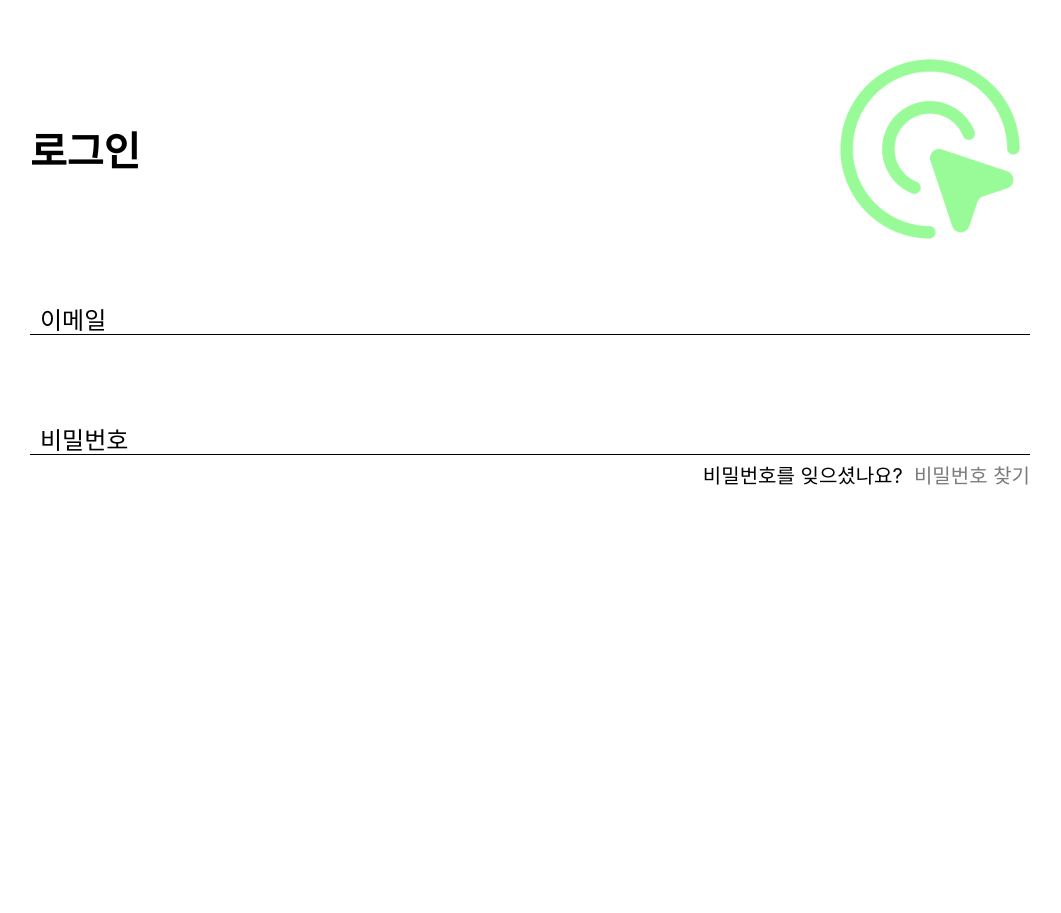
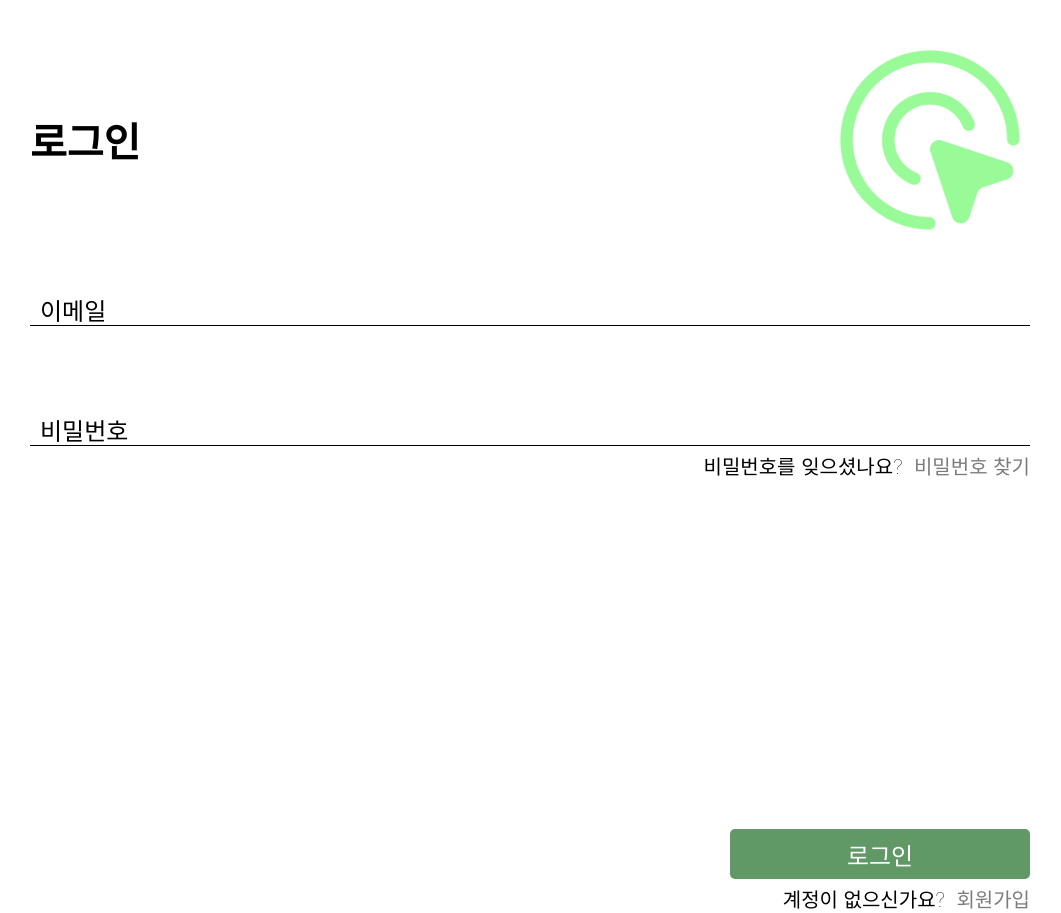
Before and after one commit to CUTY-DMS/Team1-KDA-Frontend, a React (Create React App) app in the folder kda/: page /signIn in a window 1280 px wide. Shown: the whole page, without its empty margins (110-1171 px from the left). Before the commit the page ends 800 px from the top, so only its background shows below. Built offline with nearby package versions, Linux system fonts and the light colour scheme.

Commit message:
🌱 :: button & signup page

```diff
--- a/kda/src/components/common/Button.jsx
+++ b/kda/src/components/common/Button.jsx
@@ -1,12 +1,41 @@
 import React from "react";
 import { styled } from "styled-components";
 
-function Button(red,text,width) {
+function Button({red,text,width}) {
     return (
-        <>
-            Hello
-        </>
+        <Btn width={width} red={red}>
+            {text}
+        </Btn>
     )
 }
 
 export default Button;
+
+const Btn = styled.button`
+    width:${({width}) => (width ? `${width}px` : "100px")};
+    background-color:${({red}) => (red ? `#B44646` : "#609966")};
+    font-weight:100;
+    font-size:24px;
+    height:50px;
+    color:white;
+    border-radius:5px;
+    border:none;
+    cursor: pointer;
+    transition:0.2s ease-in-out;
+
+    &:hover {
+        opacity: 0.8;
+    }
+    &:active {
+        opacity: 1;
+        transition:0.01s;
+        transform:scale(0.9);
+    }
+
+    -webkit-touch-callout: none;
+    -webkit-user-select: none;
+    -khtml-user-select: none;
+    -moz-user-select: none;
+    -ms-user-select: none;
+    user-select: none;
+`;
--- a/kda/src/pages/signIn.jsx
+++ b/kda/src/pages/signIn.jsx
@@ -1,10 +1,14 @@
 import React from "react";
 import { styled } from "styled-components";
 import TextField from "../components/common/TextField";
+import Button from "../components/common/Button";
 
 function SignInPage() {
     const onForgetPassword = () => {
         window.location.href = "/forgetPassword";
+    };
+    const onSignUp = () => {
+        window.location.href = "/signUp";
     };
 
     return (
@@ -21,6 +25,13 @@ function SignInPage() {
                 <span>비밀번호를 잊으셨나요?&nbsp;&nbsp;</span>
                 <span onClick={onForgetPassword}>비밀번호 찾기</span>
             </LinkBox>
+            <BottomBox>
+                <Button red={false} width={300} text="로그인">sdf</Button>
+            </BottomBox>
+            <LinkBox2>
+                <span>계정이 없으신가요?&nbsp;&nbsp;</span>
+                <span onClick={onSignUp}>회원가입</span>
+            </LinkBox2>
         </Body>
     )
 }
@@ -61,7 +72,7 @@ const TopBox = styled.div`
     width:1000px;
     height:200px;
     align-items:center;
-    margin-top:49px;
+    margin-top:40px;
 `;
 
 const InputBox = styled.div`
@@ -77,13 +88,61 @@ const LinkBox = styled.div`
     display:flex;
     justify-content:end;
     span {
+        font-weight:100;
         font-size:20px;
         cursor:default;
         position:relative;
         bottom:9px;
+        transition:0.1s ease-in-out;
+        &:hover {
+            opacity: .8;
+        }
+    }
+    :first-child {
+        -webkit-touch-callout: none;
+        -webkit-user-select: none;
+        -khtml-user-select: none;
+        -moz-user-select: none;
+        -ms-user-select: none;
+        user-select: none;
     }
     :last-child {
         color:#7c7c7c;
         cursor: pointer;
     }
 `;
+
+const LinkBox2 = styled.div`
+    width:1000px;
+    display:flex;
+    justify-content:end;
+    span {
+        font-weight:100;
+        font-size:20px;
+        cursor:default;
+        margin-top:5px;
+    }
+    :first-child {
+        -webkit-touch-callout: none;
+        -webkit-user-select: none;
+        -khtml-user-select: none;
+        -moz-user-select: none;
+        -ms-user-select: none;
+        user-select: none;
+    }
+    :last-child {
+        color:#7c7c7c;
+        cursor: pointer;
+        transition:0.1s ease-in-out;
+        &:hover {
+            opacity: .8;
+        }
+    }
+`;
+
+const BottomBox = styled.div`
+    width:1000px;
+    margin-top:340px;
+    display:flex;
+    justify-content:end;
+`;
--- a/kda/src/pages/signUp.jsx
+++ b/kda/src/pages/signUp.jsx
@@ -0,0 +1,137 @@
+import React from "react";
+import { styled } from "styled-components";
+import TextField from "../components/common/TextField";
+import Button from "../components/common/Button";
+
+function SignInPage() {
+
+    const onSignIn = () => {
+        window.location.href = "/signIn";
+    };
+
+    return (
+        <Body>
+            <TopBox>
+                <Title>로그인</Title>
+                <Img><img src="/images/signpagelogo.svg" alt="" /></Img>
+            </TopBox>
+            <InputBox>
+                <TextField type="email" width={1000} height={50} text="이름"/>
+                <TextField type="password" width={1000} height={50} text="이메일"/>
+                <TextField type="password" width={1000} height={50} text="비밀번호"/>
+                <TextField type="password" width={1000} height={50} text="비밀번호 확인"/>
+                <InnerInputBox>
+                    <TextField type="password" width={310} height={50} text="학년"/>
+                    <TextField type="password" width={310} height={50} text="반"/>
+                    <TextField type="password" width={310} height={50} text="생년월일 (ex 20001212)"/>
+                </InnerInputBox>
+            </InputBox>
+            <BottomBox>
+                <TextField type="password" width={650} height={50} text="인증코드"/>
+                <Button red={false} width={300} text="회원가입">sdf</Button>
+            </BottomBox>
+            <LinkBox>
+                <span>계정이 있으신가요?&nbsp;&nbsp;</span>
+                <span onClick={onSignIn}>로그인</span>
+            </LinkBox>
+        </Body>
+    )
+}
+
+export default SignInPage;
+
+const Body = styled.div`
+    display:flex;
+    flex-direction:column;
+    align-items:center;
+`;
+
+const Img = styled.div`
+    width:200px;
+    height:200px;
+    -webkit-touch-callout: none;
+    -webkit-user-select: none;
+    -khtml-user-select: none;
+    -moz-user-select: none;
+    -ms-user-select: none;
+    user-select: none;
+`;
+
+const Title = styled.div`
+    font-weight:bold;
+    font-size:40px;
+    -webkit-touch-callout: none;
+    -webkit-user-select: none;
+    -khtml-user-select: none;
+    -moz-user-select: none;
+    -ms-user-select: none;
+    user-select: none;
+`;
+
+const TopBox = styled.div`
+    display:flex;
+    justify-content:space-between;
+    width:1000px;
+    height:200px;
+    align-items:center;
+    margin-top:40px;
+`;
+
+const InputBox = styled.div`
+    width:1000px;
+    :nth-child(1n) {
+        margin-top:70px;
+    }
+    :first-child {
+        margin-top:1px;
+    }
+`;
+
+const InnerInputBox = styled.div`
+    width:1000px;
+    display:flex;
+    justify-content:space-between;
+    :nth-child(1n) {
+        margin-top:0px;
+    }
+`;
+
+const LinkBox = styled.div`
+    width:1000px;
+    display:flex;
+    justify-content:end;
+    span {
+        font-weight:100;
+        font-size:20px;
+        cursor:default;
+        margin-top:5px;
+    }
+    :first-child {
+        -webkit-touch-callout: none;
+        -webkit-user-select: none;
+        -khtml-user-select: none;
+        -moz-user-select: none;
+        -ms-user-select: none;
+        user-select: none;
+    }
+    :last-child {
+        color:#7c7c7c;
+        cursor: pointer;
+        transition:0.1s ease-in-out;
+        &:hover {
+            opacity: .8;
+        }
+    }
+`;
+
+const BottomBox = styled.div`
+    width:1000px;
+    height:50px;
+    display:flex;
+    justify-content:space-between;
+    margin-top:70px;
+    :first-child {
+        position:relative;
+        top:6px;
+    }
+`;
--- a/kda/src/router/router.jsx
+++ b/kda/src/router/router.jsx
@@ -2,6 +2,7 @@ import { BrowserRouter, Routes, Route } from "react-router-dom";
 import Hello from "../pages/test";
 import LandingPage from "../pages/landing";
 import SignInPage from "../pages/signIn";
+import SignUpPage from "../pages/signUp";
 
 export const Router = () => {
     return (
@@ -9,6 +10,7 @@ export const Router = () => {
             <Routes>
                 <Route path="/" element={<LandingPage/>} />
                 <Route path="/signIn" element={<SignInPage/>} />
+                <Route path="/signUp" element={<SignUpPage/>} />
                 <Route path="/test" element={<Hello />} />
                 <Route path="*" element={<>올바르지 않은 경로입니다!</>} />
             </Routes>
```
Also changed, not shown: kda/src/lib/styles/transition.js (added), 1 other file (tests, documents, lock files or other folders).
